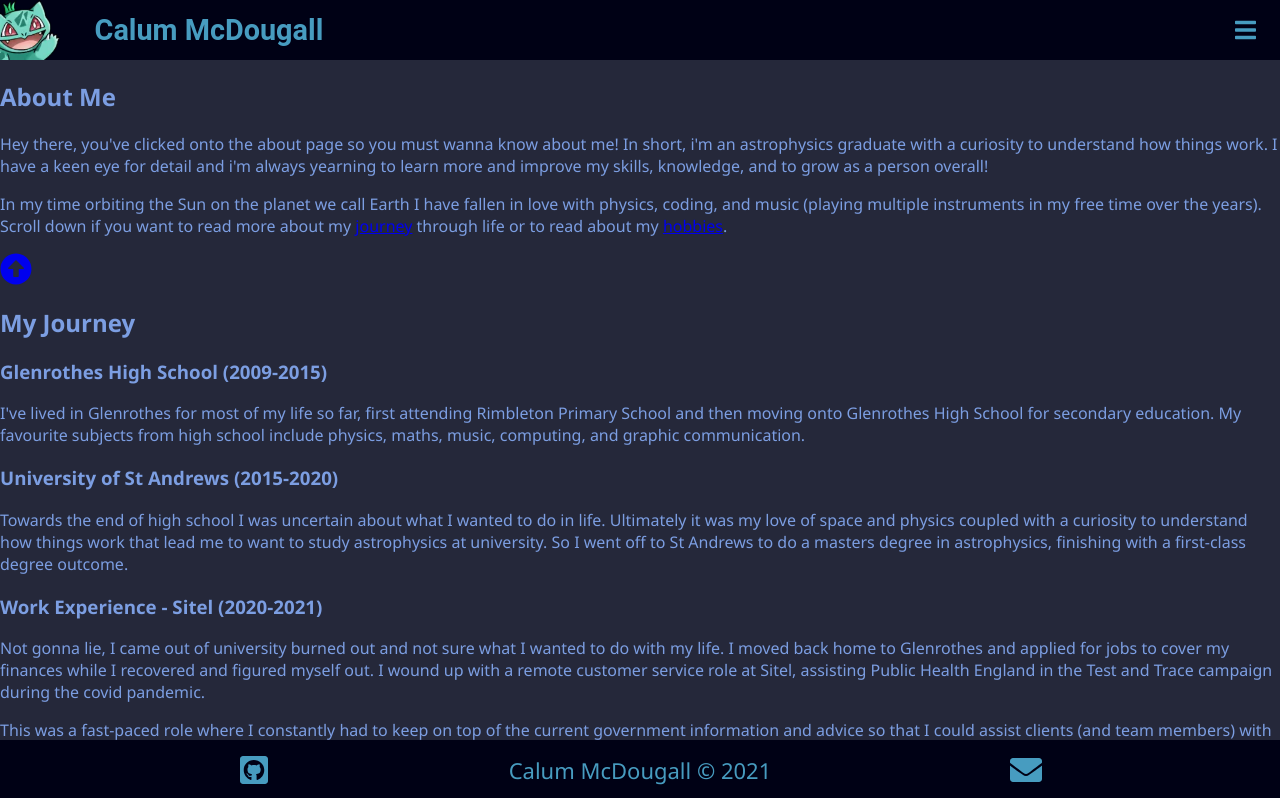
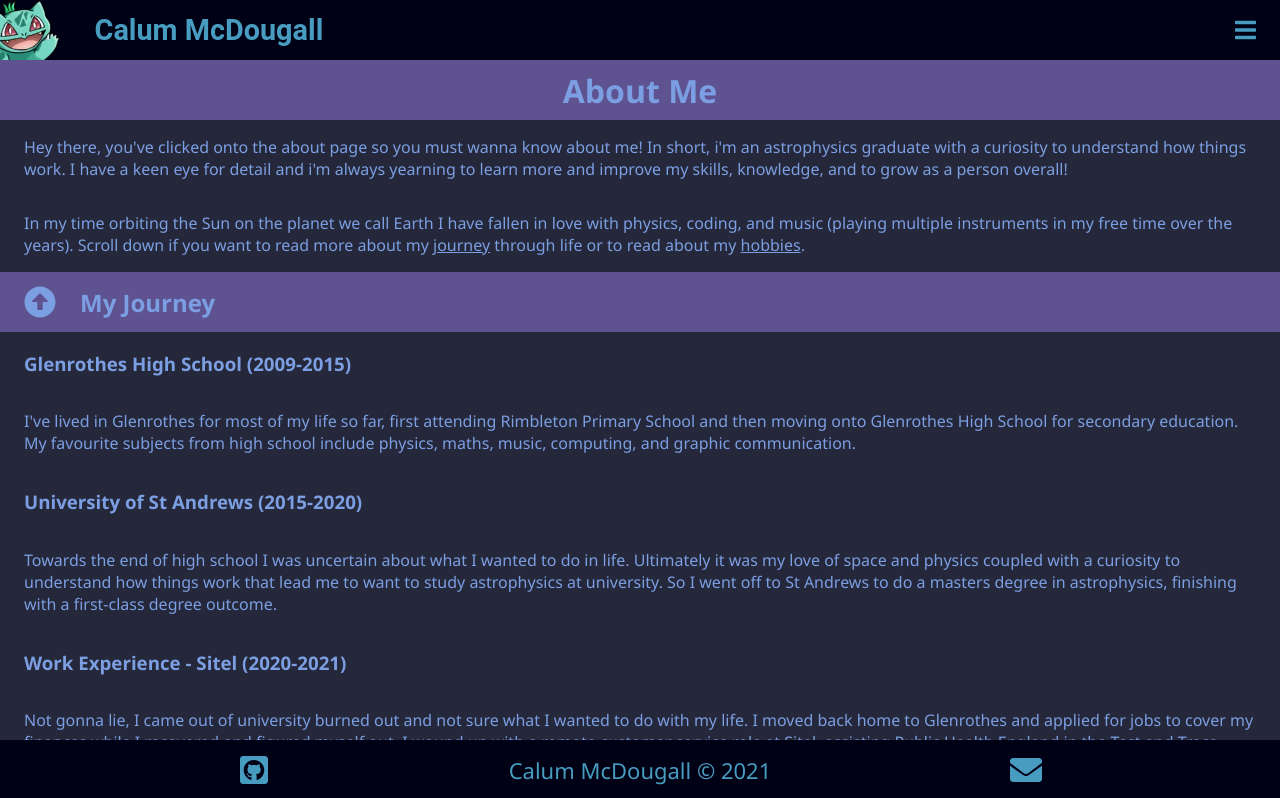
Before and after one commit to cbmcdougall/Portfolio, a React app: page /About in a window 1280 px wide. Shown: the top 798 px of the page. Built offline with nearby package versions, Linux system fonts and the light colour scheme.

Commit message:
add styling

```diff
--- a/src/pages/About/index.jsx
+++ b/src/pages/About/index.jsx
@@ -6,8 +6,11 @@ import './style.css';
 export const About = () => {
     return (
         <main id="about">
-            <section className="about-section" id="summary">
+            <article className="about-article" id="summary">
+                <div className="about-article-heading">
                     <h1 className="about-article-header">About Me</h1>
+                </div>
+                <section className="about-section">
                     <p className="about-section-content">
                         Hey there, you've clicked onto the about page so you must wanna know about me! In short, i'm an astrophysics graduate with a curiosity to understand how things work. I have a keen eye for detail and i'm always yearning to learn more and improve my skills, knowledge, and to grow as a person overall!
                     </p>
@@ -15,9 +18,12 @@ export const About = () => {
                         In my time orbiting the Sun on the planet we call Earth I have fallen in love with physics, coding, and music (playing multiple instruments in my free time over the years). Scroll down if you want to read more about my <a className="about-link" href="#journey">journey</a> through life or to read about my <a className="about-link" href="#hobbies">hobbies</a>.
                     </p>
                 </section>
-            <article id="journey">
+            </article>
+            <article className="about-article" id="journey">
+                <div className="about-article-heading">
                     <a className="about-link" href="#"><FontAwesomeIcon className="to-top" icon={faArrowAltCircleUp} size="2x" /></a>
                     <h2 className="about-article-header">My Journey</h2>
+                </div>
                 <section className="about-section" id="highschool">
                     <h3 className="about-section-header">Glenrothes High School (2009-2015)</h3>
                     <p className="about-section-content">
@@ -49,9 +55,11 @@ export const About = () => {
                     </p>
                 </section>
             </article>
-            <article id="hobbies">
+            <article className="about-article" id="hobbies">
+                <div className="about-article-heading">
                     <a className="about-link" href="#"><FontAwesomeIcon className="to-top" icon={faArrowAltCircleUp} size="2x" /></a>
                     <h2 className="about-article-header">Hobbies</h2>
+                </div>
                 <section className="about-section" id="gaming">
                     <h3 className="about-section-header">Gaming</h3>
                     <p className="about-section-content">
--- a/src/pages/About/style.css
+++ b/src/pages/About/style.css
@@ -0,0 +1,34 @@
+.about-article-heading {
+    width: 100%;
+    height: 60px;
+    background-color: var(--secondary);
+    display: flex;
+    align-items: center;
+}
+
+.to-top {
+    margin: auto 1.5rem;
+}
+
+h1.about-article-header {
+    margin: auto;
+    font-size: 2rem;
+}
+
+.about-article-header {
+    margin: auto 0;
+}
+
+.about-section {
+    padding: 0 1.5rem;
+    display: flex;
+    flex-direction: column;
+}
+
+.about-link {
+    color: var(--primary);
+}
+
+.about-link:visited {
+    color: var(--primary);
+}
```
Lines whose indentation alone changed are shown as unchanged.
